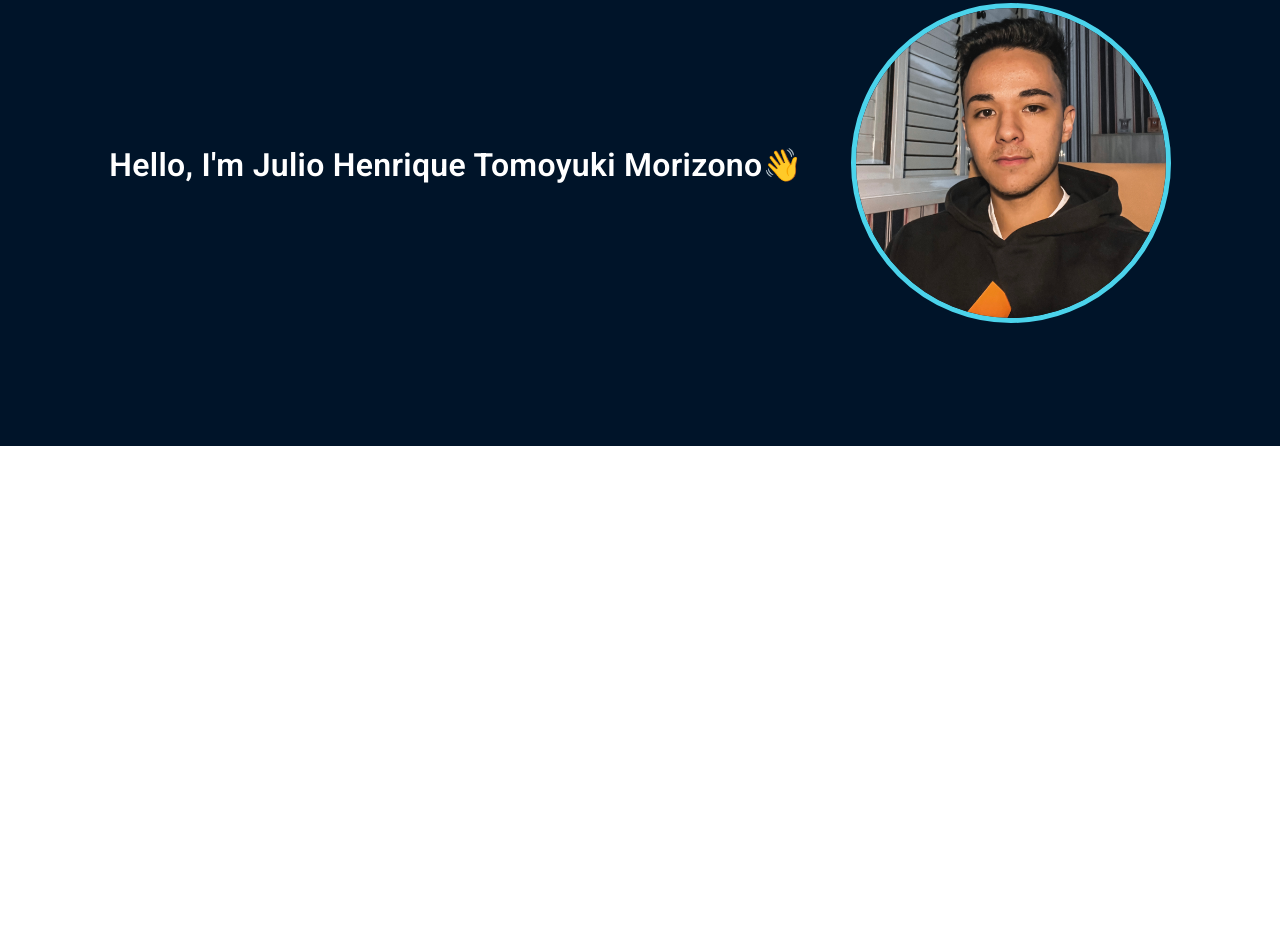
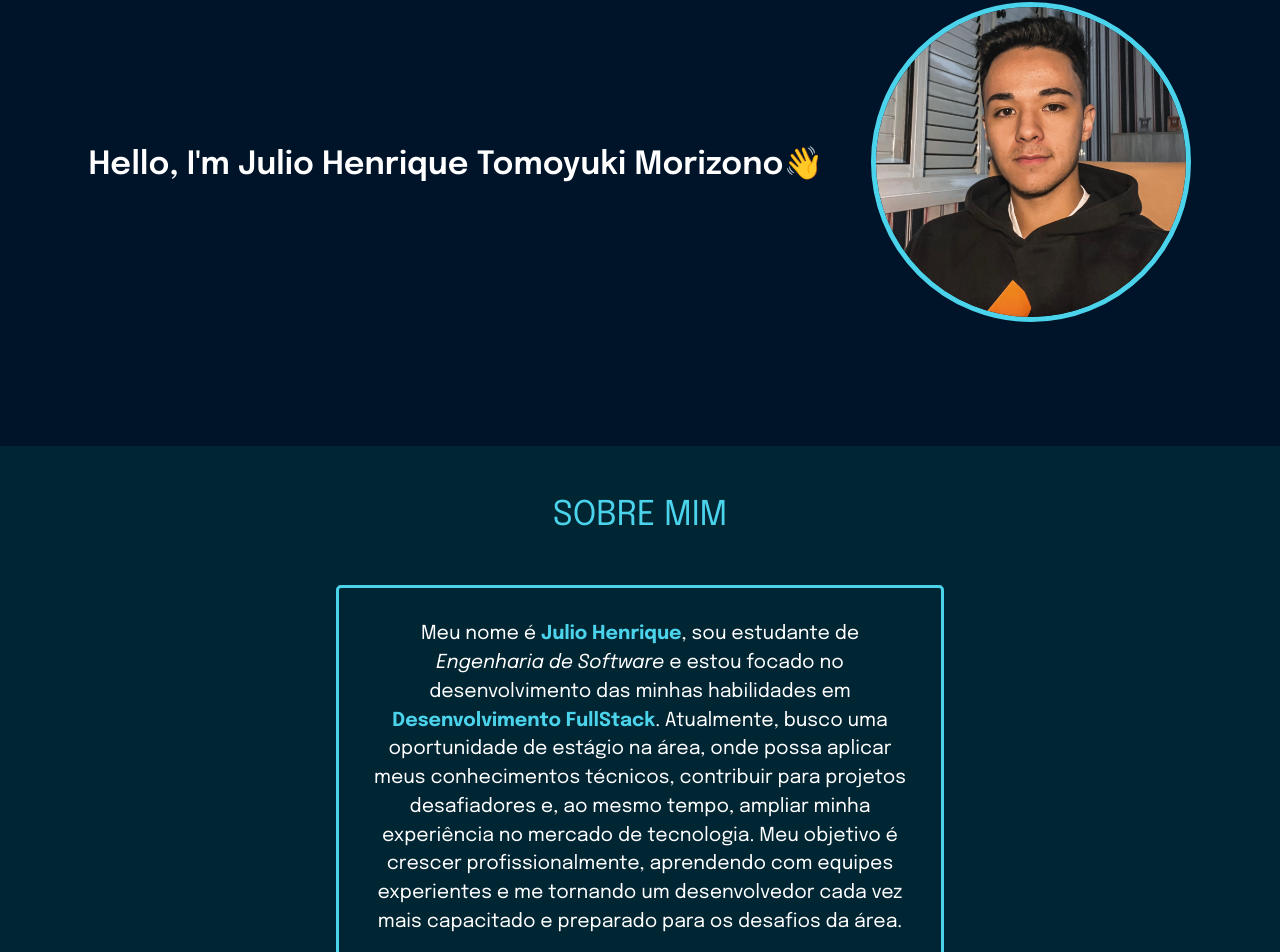
Before and after one commit to juliohtm08/my-portfolio, a React (Vite) app: page / in a window 1280 px wide. Shown: the part 183-1135 px from the top of the page. Before the commit the page ends 800 px from the top, so only its background shows below. Built offline with nearby package versions, Linux system fonts and the light colour scheme.

Commit message:
adicionando a Section AboutMe

```diff
--- a/index.html
+++ b/index.html
@@ -2,7 +2,9 @@
 <html lang="en">
   <head>
     <meta charset="UTF-8" />
-    <link rel="icon" type="image/svg+xml" href="/src/assets/icons/code.png" />
+    <link rel="preconnect" href="https://fonts.googleapis.com">
+    <link rel="preconnect" href="https://fonts.gstatic.com" crossorigin>
+    <link href="https://fonts.googleapis.com/css2?family=Epilogue:ital,wght@0,100..900;1,100..900&display=swap" rel="stylesheet">
      <meta name="viewport" content="width=device-width, initial-scale=1.0" />
     <title>Julio Henrique Tomoyuki Morizono</title>
   </head>
--- a/src/App.jsx
+++ b/src/App.jsx
@@ -2,14 +2,13 @@ import React from 'react';
 import Home from './pages/home/Home';
 import AppBar from './components/AppBar';
 
-import './styles/App.css';
+import './styles/index.css';
 
 function App() {
   return (
-    <div>
-      <AppBar />
+    <>
       <Home />
-    </div>
+    </>
   );
 }
 
--- a/src/components/AppBar.jsx
+++ b/src/components/AppBar.jsx
@@ -8,7 +8,7 @@ import Button from '@mui/material/Button';
 // Defina os itens do menu
 const pages = ['Sobre mim', 'Skills', 'Projetos'];
 
-function ResponsiveAppBar() {
+function MyAppBar() {
   const [anchorElNav, setAnchorElNav] = React.useState(null);
 
   const handleCloseNavMenu = () => {
@@ -26,7 +26,7 @@ function ResponsiveAppBar() {
           <Box
             sx={{
               flexGrow: 1,
-              display: { xs: 'none', md: 'flex' },
+              display: { xs: 'flex', md: 'flex' },
               justifyContent: 'center',
             }}
           >
@@ -34,7 +34,7 @@ function ResponsiveAppBar() {
               <Button
                 key={page}
                 onClick={handleCloseNavMenu}
-                sx={{ my: 2, color: 'white', display: 'block' }}
+                sx={{ my: 2, color: 'var(--text-color)', display: 'block' }}
               >
                 {page}
               </Button>
@@ -46,4 +46,4 @@ function ResponsiveAppBar() {
   );
 }
 
-export default ResponsiveAppBar;
+export default MyAppBar;
--- /dev/null
+++ b/src/components/Text.jsx
@@ -0,0 +1,31 @@
+import { Box, Typography } from '@mui/material';
+import React from 'react';
+
+function Text({ children }) {
+  return (
+    <Box
+      sx={{
+        border: '3px solid var(--primary-color)',
+        borderRadius: '5px',
+        padding: { xs: 2, sm: 3, md: 4 },
+        width: '100%',
+        height: 'auto',
+        display: 'flex',
+        justifyContent: 'center',
+        alignItems: 'center', // Centraliza verticalmente o conteúdo
+      }}
+    >
+      <Typography
+        sx={{
+          textAlign: 'center',
+          color: 'var(--text-color)',
+          fontSize: '1.2rem',
+        }}
+      >
+        {children}
+      </Typography>
+    </Box>
+  );
+}
+
+export default Text;
--- a/src/main.jsx
+++ b/src/main.jsx
@@ -1,6 +1,8 @@
 import { StrictMode } from 'react';
 import { createRoot } from 'react-dom/client';
 import App from './App.jsx';
+
+import './styles/index.css';
 
 createRoot(document.getElementById('root')).render(
   <StrictMode>
--- a/src/pages/home/Home.jsx
+++ b/src/pages/home/Home.jsx
@@ -1,8 +1,18 @@
 import React from 'react';
 import Presentation from '../../sections/Presentation';
+import AboutMe from '../../sections/AboutMe';
+import { ThemeProvider } from '@mui/material';
+import theme from '../../theme';
+import MyAppBar from '../../components/AppBar';
 
 function Home() {
-  return <Presentation />;
+  return (
+    <ThemeProvider theme={theme}>
+      <MyAppBar />
+      <Presentation />
+      <AboutMe />
+    </ThemeProvider>
+  );
 }
 
 export default Home;
--- /dev/null
+++ b/src/sections/AboutMe.jsx
@@ -0,0 +1,83 @@
+import { Box, Typography, styled, Grid2 } from '@mui/material';
+import React from 'react';
+
+import '../styles/index.css';
+import Text from '../components/Text'; // Certifique-se de que o caminho de importação está correto
+
+function AboutMe() {
+  const Item = styled(Typography)(({ theme }) => ({
+    ...theme.typography.body2,
+    padding: theme.spacing(0),
+    color: 'var(--text-color)',
+  }));
+
+  return (
+    <Box
+      sx={{
+        flexGrow: '1',
+        height: '70vh',
+        backgroundColor: 'var(--background2-color)',
+        display: 'flex',
+        justifyContent: 'center',
+        alignItems: 'center',
+        padding: { xs: 2, sm: 3, md: 4 },
+      }}
+    >
+      <Grid2
+        container
+        spacing={{ xs: 2, sm: 4, md: 6 }}
+        sx={{
+          width: '50%',
+          maxWidth: '1200px',
+          height: 'auto', // Ocupa toda a altura do container
+          display: 'flex',
+          flexDirection: 'column', // Altera a direção do flex para coluna
+          justifyContent: 'space-between', // Distribui o espaço entre os itens
+          alignItems: 'center', // Centraliza horizontalmente
+        }}
+      >
+        {/* Item 1 - No topo */}
+        <Grid2 item sx={{ marginTop: 2 }}>
+          <Item>
+            <Typography variant="h4" sx={{ color: 'var(--primary-color)' }}>
+              SOBRE MIM
+            </Typography>
+          </Item>
+        </Grid2>
+
+        {/* Item 2 - Centralizado no meio */}
+        <Grid2
+          item
+          sx={{
+            display: 'flex',
+            justifyContent: 'center',
+            alignItems: 'center',
+            flexGrow: 1,
+            width: '100%',
+          }}
+        >
+          <Text>
+            Meu nome é{' '}
+            <span style={{ fontWeight: 'bold', color: 'var(--primary-color)' }}>
+              Julio Henrique
+            </span>
+            , sou estudante de{' '}
+            <span style={{ fontStyle: 'italic' }}>Engenharia de Software</span>{' '}
+            e estou focado no desenvolvimento das minhas habilidades em{' '}
+            <span style={{ fontWeight: 'bold', color: 'var(--primary-color)' }}>
+              Desenvolvimento FullStack
+            </span>
+            . Atualmente, busco uma oportunidade de estágio na área, onde possa
+            aplicar meus conhecimentos técnicos, contribuir para projetos
+            desafiadores e, ao mesmo tempo, ampliar minha experiência no mercado
+            de tecnologia. Meu objetivo é crescer profissionalmente, aprendendo
+            com equipes experientes e me tornando um desenvolvedor cada vez mais
+            capacitado e preparado para os desafios da área.
+          </Text>
+        </Grid2>
+      </Grid2>
+    </Box>
+  );
+}
+
+export default AboutMe;
--- a/src/sections/Presentation.jsx
+++ b/src/sections/Presentation.jsx
@@ -6,7 +6,6 @@ import '../styles/Presentation.css';
 
 function Presentation() {
   const Item = styled(Typography)(({ theme }) => ({
-    ...theme.typography.body2,
     padding: theme.spacing(0),
     color: 'var(--text-color)',
   }));
@@ -37,14 +36,14 @@ function Presentation() {
           <Item>
             <Typography
               sx={{
-                fontSize: {
-                  xs: '1.5rem',
-                  sm: '1rem',
-                  md: '1.8rem',
-                  lg: '2rem',
-                },
                 fontWeight: 600,
                 textAlign: { xs: 'center', md: 'left' },
+                '@media (max-width: 1660px)': {
+                  fontSize: '2rem',
+                },
+                '@media (max-width: 1128px)': {
+                  fontSize: '1.5rem',
+                },
               }}
             >
               Hello, I'm Julio Henrique Tomoyuki Morizono👋
--- a/src/styles/Presentation.css
+++ b/src/styles/Presentation.css
@@ -1,11 +1,4 @@
-.grid-item-style {
-    display: flex;
-    justify-content: center;
-    align-items: center;
-    text-align: center;
-  }
-
-  .image-style {
+.image-style {
     height: 20rem;
     width: 20rem;
     aspect-ratio: 1/1; /* Garante que a imagem seja quadrada */
@@ -16,9 +9,16 @@
   }
 
 
-  @media (max-width: 1129px) {
+@media (max-width: 1129px) {
     .image-style {
-      height: 15rem;
-      width: 15rem;
+      height: 16rem;
+      width: 16rem;
     }
-  }
+}
+
+ @media (max-width: 859px) {
+    .image-style {
+      height: 14rem;
+      width: 14rem;
+    }
+}
--- a/src/styles/App.css
+++ b/src/styles/index.css
@@ -1,17 +1,24 @@
-@import url('https://fonts.googleapis.com/css2?family=Roboto:ital,wght@0,100..900;1,100..900&display=swap');
 
 * {
   margin: 0;
   padding: 0;
   box-sizing: border-box;
-  font-family: 'Roboto', sans-serif;
 }
+
 
 :root {
   --background-color: #001429;
+  --background2-color: #002533;
   --primary-color: #4bd3eb;
   --text-color: #FFFFFF;
   --red-color: #ff0000;
   --blue-color: #0000ff;
   --yellow-color: #ffcc00;
 }
+
+.grid-item-style {
+  display: flex;
+  justify-content: center;
+  align-items: center;
+  text-align: center;
+}
--- /dev/null
+++ b/src/theme.js
@@ -0,0 +1,12 @@
+import { createTheme } from '@mui/material/styles';
+
+const theme = createTheme({
+  typography: {
+    fontFamily: [
+      'Epilogue', // Nome da fonte
+      'sans-serif',
+    ].join(','),
+  },
+});
+
+export default theme;
```
